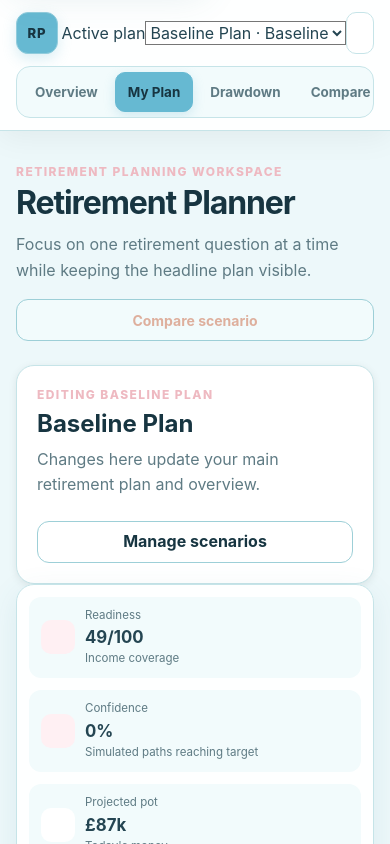
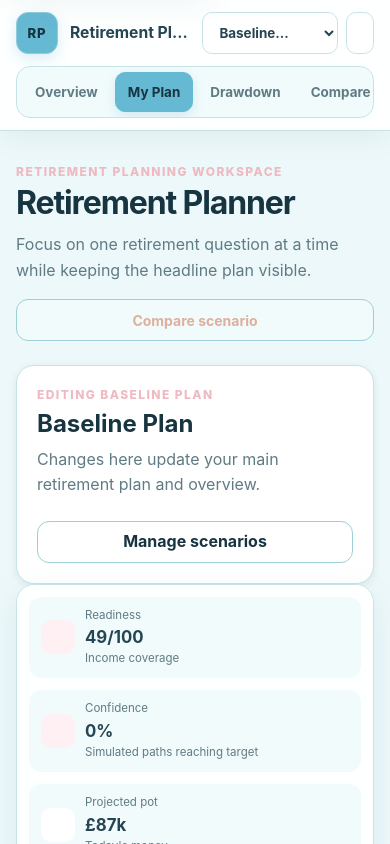
Before and after one commit to JellyMaster/Retirement-Planner, a React (Vite) app: page /plan in a window 390 px wide. Shown: the top 844 px of the page. Built offline with nearby package versions, Linux system fonts and the light colour scheme.

Commit message:
Style active plan header switcher

```diff
--- a/src/styles/layouts/app-shell.css
+++ b/src/styles/layouts/app-shell.css
@@ -169,6 +169,44 @@
   display: flex;
   align-items: center;
   justify-content: flex-end;
+  gap: var(--ui-space-2);
+}
+
+.active-scenario-switcher {
+  display: grid;
+  gap: 0.2rem;
+  min-width: 10rem;
+}
+
+.active-scenario-switcher label {
+  color: var(--colour-text-muted);
+  font-size: var(--ui-font-size-xs);
+  font-weight: 700;
+  line-height: 1;
+}
+
+.active-scenario-switcher select {
+  min-width: 0;
+  max-width: 13rem;
+  min-height: 42px;
+  padding: 0.55rem 2rem 0.55rem 0.75rem;
+  border: 1px solid var(--colour-border);
+  border-radius: calc(var(--ui-radius-control) - 2px);
+  background: var(--colour-surface);
+  color: var(--colour-text);
+  font: inherit;
+  font-size: 0.84rem;
+  font-weight: 700;
+  text-overflow: ellipsis;
+}
+
+.active-scenario-switcher select:hover {
+  background: var(--colour-surface-secondary);
+}
+
+.active-scenario-switcher select:focus-visible {
+  outline: 3px solid color-mix(in srgb, var(--colour-primary) 38%, transparent);
+  outline-offset: 2px;
 }
 
 .theme-toggle {
@@ -210,6 +248,14 @@
   .nav-link-icon {
     display: none;
   }
+
+  .active-scenario-switcher {
+    min-width: 8.5rem;
+  }
+
+  .active-scenario-switcher select {
+    max-width: 10rem;
+  }
 }
 
 @media (max-width: 900px) {
@@ -235,8 +281,18 @@
   }
 
   .app-brand-copy span,
-  .theme-toggle__label {
+  .theme-toggle__label,
+  .active-scenario-switcher label {
     display: none;
+  }
+
+  .active-scenario-switcher {
+    min-width: 0;
+  }
+
+  .active-scenario-switcher select {
+    width: 8.5rem;
+    max-width: 8.5rem;
   }
 
   .nav-link {
```
